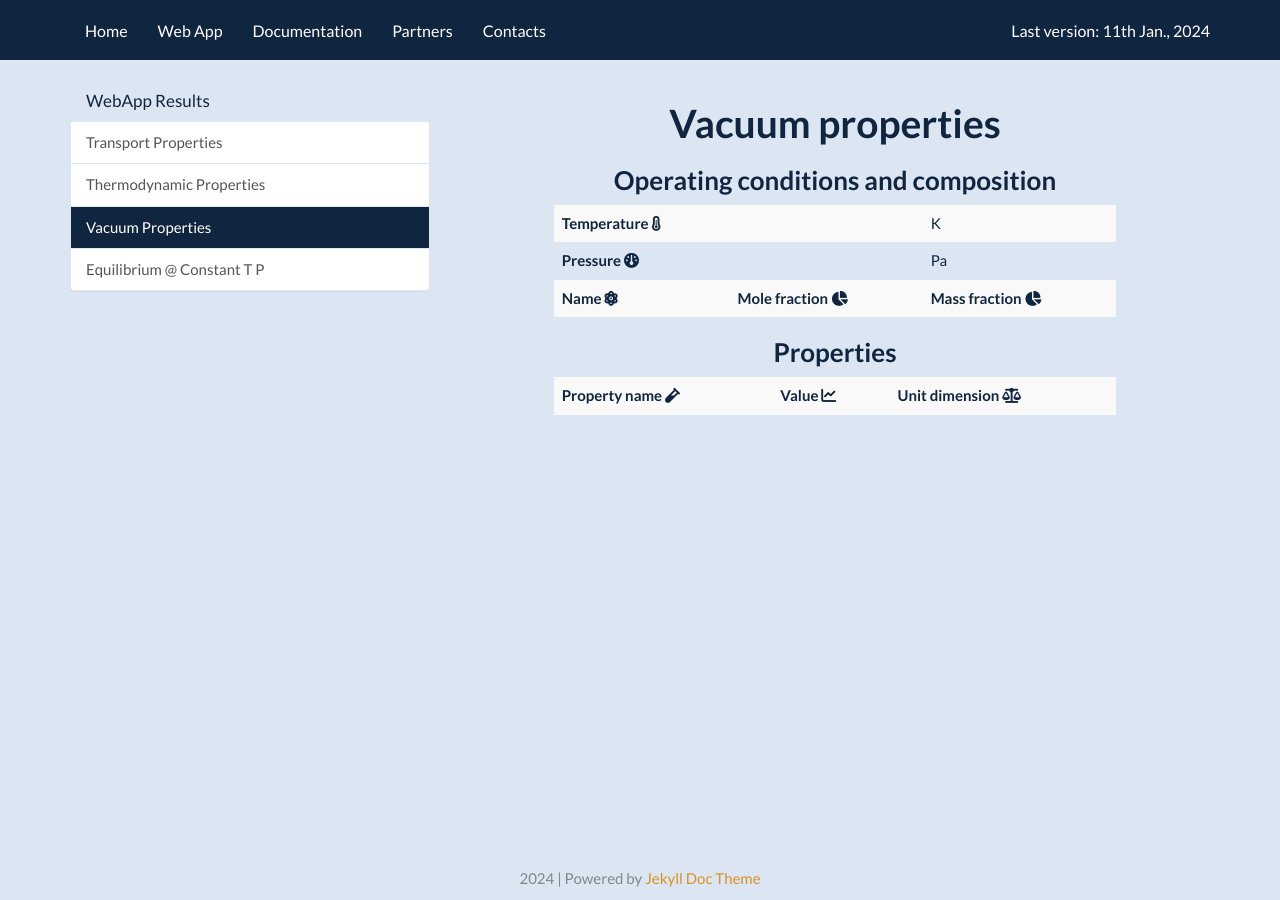
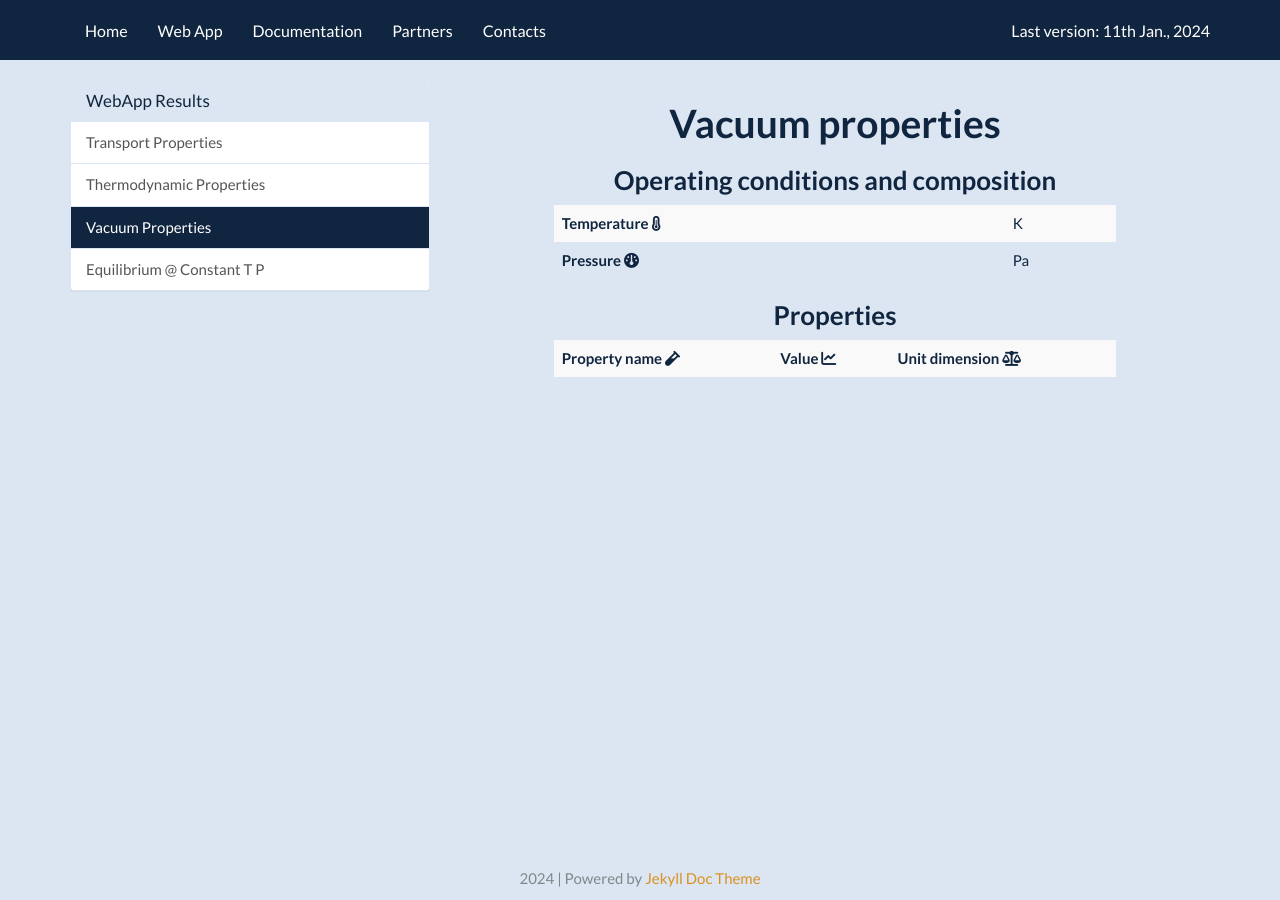
Before and after one commit to srebughini/ASALI, a Jekyll site: the page built from _results/vacuum-properties.md, in a window 1280 px wide. Built offline with Jekyll 4.4.1, drawn with Linux system fonts in a browser that asks for light colours; a script that is not in the unit is left out; some of the changed lines change nothing that is shown.

Commit message:
Fix bug on vacuum properties evaluation

```diff
--- a/_results/vacuum-properties.md
+++ b/_results/vacuum-properties.md
@@ -15,11 +15,6 @@
       <td id="P"></td>
       <td>Pa</td>
     </tr>
-    <tr>
-      <th scope="row">Name <i class="fa-regular fa-atom"></i></th>
-      <th>Mole fraction <i class="fa-regular fa-chart-pie"></i></th>
-      <th>Mass fraction <i class="fa-regular fa-chart-pie"></i></th>
-    </tr>
   </tbody>
 </table>
 
--- a/assets/js/calculator.js
+++ b/assets/js/calculator.js
@@ -248,7 +248,9 @@
           "mass": mixture.getMassFraction()
         },
         "diffusivity": outputDiff,
-        "equilibrium": outputEq
+        "equilibrium": outputEq,
+        "velocity": { "value": v, "ud": "m/s" },
+        "path": { "value": l, "ud": "m" }
       }
       return output;
     }
@@ -349,17 +351,55 @@
   /**
    * Show the vacuum properties in the results page
    */
-  let properties = results["vacuum"];
-  let outputTable = doc.getElementById("output-table")
 
-  for (let i = 0; i < properties.length; i++) {
+  // Mean gas velocity main line
+  {
     let newRow = outputTable.insertRow(-1);
     let nameCell = newRow.insertCell(0);
-    let valueCell = newRow.insertCell(1);
-    let udCell = newRow.insertCell(2);
-    nameCell.innerHTML = properties[i]["name"];
-    valueCell.innerHTML = parseFloat(properties[i]["value"]).toExponential(3);
-    udCell.innerHTML = properties[i]["ud"];
+    newRow.insertCell(1);
+    newRow.insertCell(2);
+    nameCell.innerHTML = "<b>Mean gas velocity</b>";
+  }
+
+  {
+    let values = results["velocity"]["value"];
+    let ud = results["velocity"]["ud"];
+    let name = results["composition"]["name"];
+
+    for (let i = 0; i < values.length; i++) {
+      let newRow = outputTable.insertRow(-1);
+      let nameCell = newRow.insertCell(0);
+      let valueCell = newRow.insertCell(1);
+      let udCell = newRow.insertCell(2);
+      nameCell.innerHTML = mergeChemicalNameAndFormula(name[i]);
+      valueCell.innerHTML = parseFloat(values[i]).toExponential(3);
+      udCell.innerHTML = ud;
+    }
+  }
+
+  // Mean free path main line
+  {
+    let newRow = outputTable.insertRow(-1);
+    let nameCell = newRow.insertCell(0);
+    newRow.insertCell(1);
+    newRow.insertCell(2);
+    nameCell.innerHTML = "<b>Mean free path</b>";
+  }
+
+  {
+    let values = results["path"]["value"];
+    let ud = results["path"]["ud"];
+    let name = results["composition"]["name"];
+
+    for (let i = 0; i < values.length; i++) {
+      let newRow = outputTable.insertRow(-1);
+      let nameCell = newRow.insertCell(0);
+      let valueCell = newRow.insertCell(1);
+      let udCell = newRow.insertCell(2);
+      nameCell.innerHTML = mergeChemicalNameAndFormula(name[i]);
+      valueCell.innerHTML = parseFloat(values[i]).toExponential(3);
+      udCell.innerHTML = ud;
+    }
   }
 }
 
```
